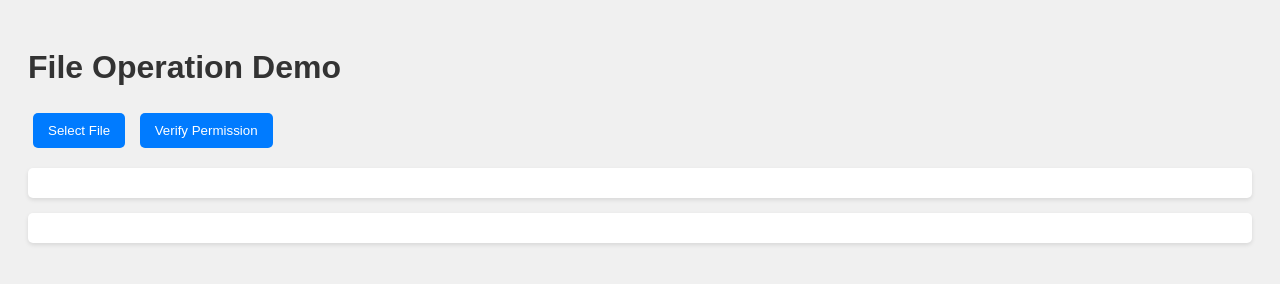
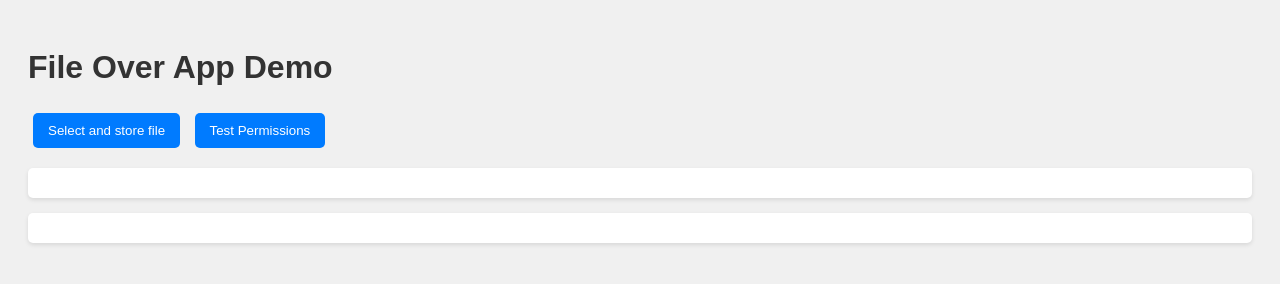
Before and after one commit to simonorzel26/file-over-app, a website with bundled scripts: page index.html in a window 1280 px wide. Built offline with nearby package versions, Linux system fonts and the light colour scheme; files whose address does not match are found by name.

Commit message:
feat: readme

```diff
--- a/index.html
+++ b/index.html
@@ -3,7 +3,7 @@
 <head>
     <meta charset="UTF-8">
     <meta name="viewport" content="width=device-width, initial-scale=1.0">
-    <title>Demo of File Operations</title>
+    <title>File Over App</title>
     <style>
         body {
             font-family: Arial, sans-serif;
@@ -35,9 +35,9 @@
     </style>
 </head>
 <body>
-    <h1>File Operation Demo</h1>
-    <button id="select-file">Select File</button>
-    <button id="verify-permission">Verify Permission</button>
+    <h1>File Over App Demo</h1>
+    <button id="select-file">Select and store file</button>
+    <button id="verify-permission">Test Permissions</button>
     <button id="remove-entry" style="display: none;">Remove Entries</button>
     <div id="file-list-container"></div>
     <div id="file-content-container"></div>
```
Also changed, not shown: README.md.
